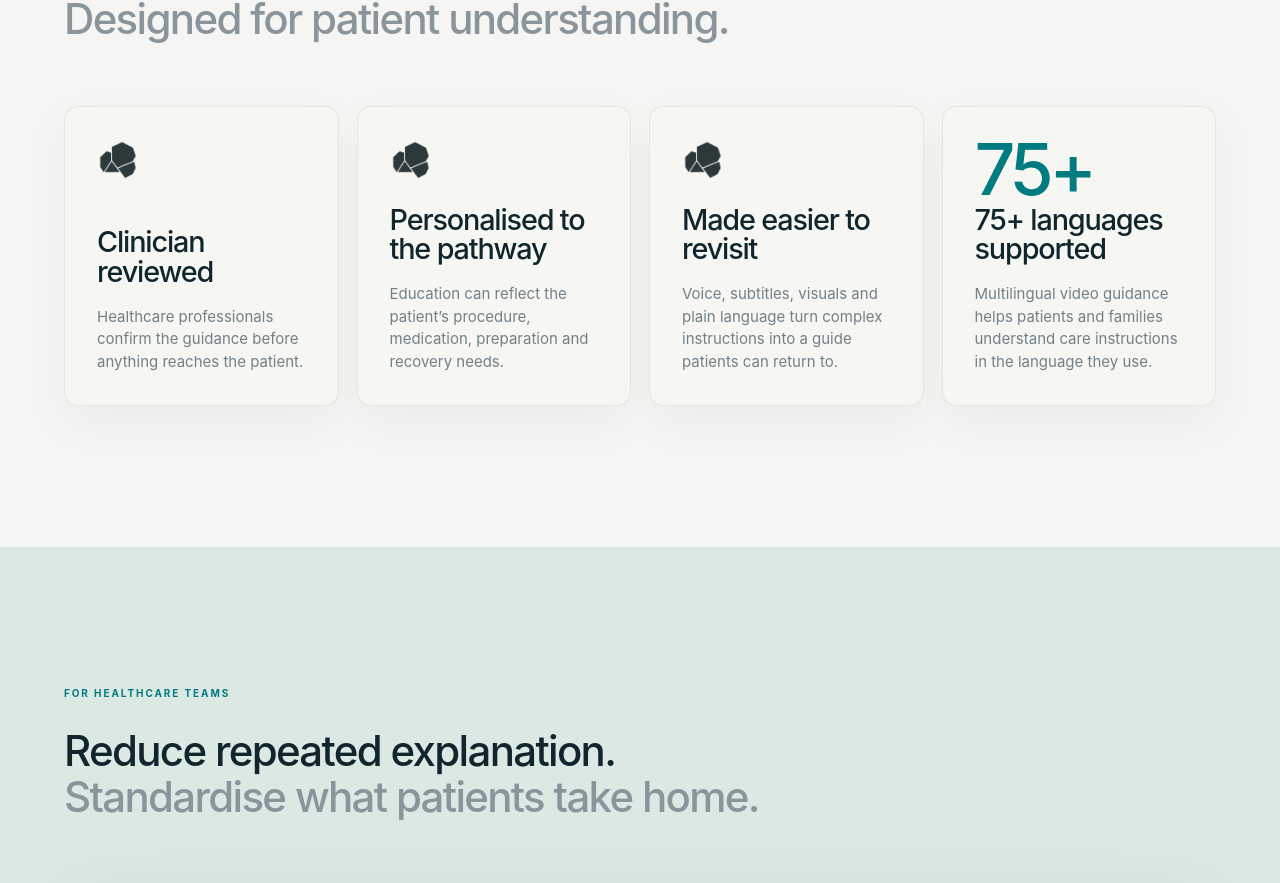
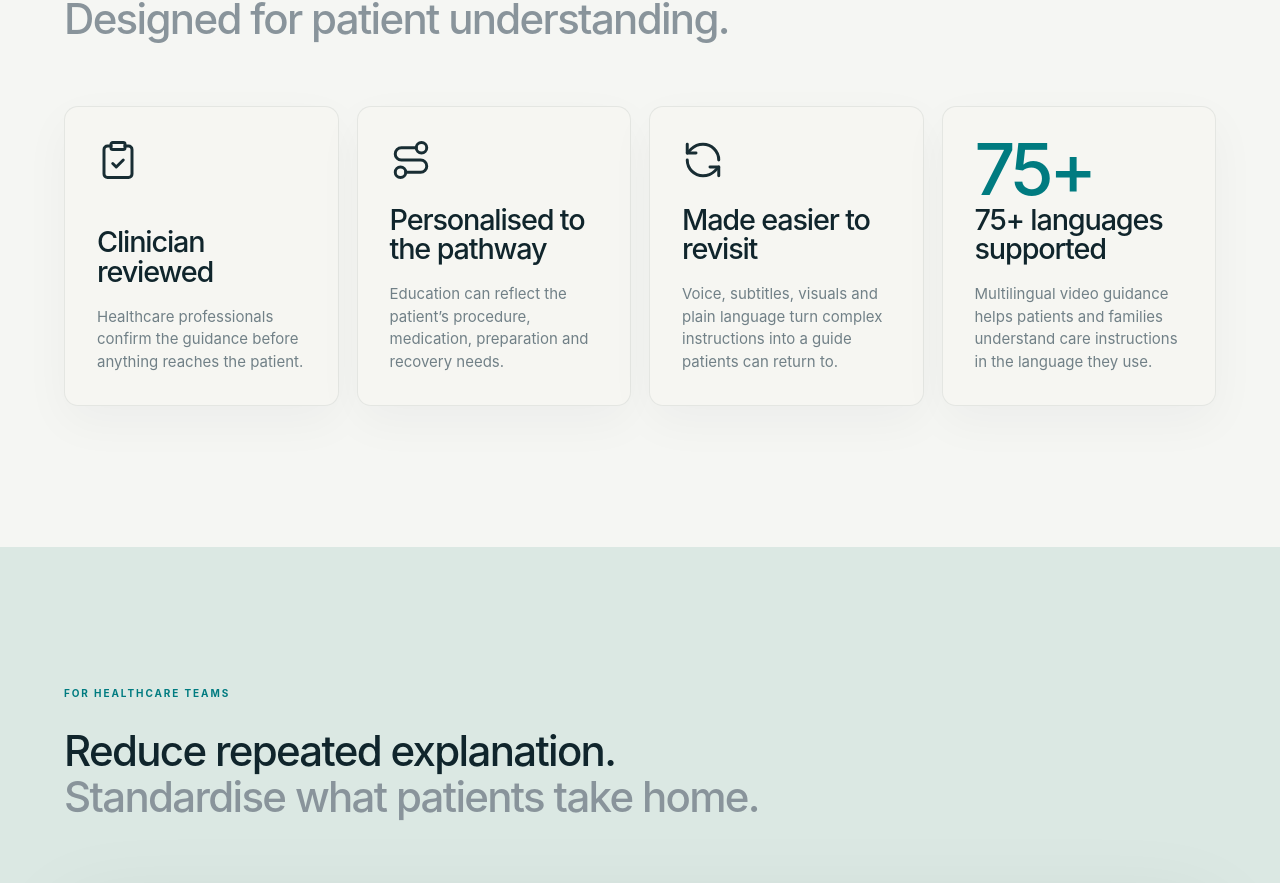
Before and after one commit to STV1222/Medivo-AI-Website, a Next.js app: page / in a window 1280 px wide. Shown: the part 8238-9121 px from the top of the page. Built offline with nearby package versions, Linux system fonts and the light colour scheme; a web font is replaced by a local one.

Commit message:
Use distinct icons for advantages

```diff
--- a/app/globals.css
+++ b/app/globals.css
@@ -173,7 +173,7 @@ button{font:inherit}
 .advantages .section-head{margin-bottom:5vw}
 .advantage-grid{display:grid;grid-template-columns:repeat(4,1fr);gap:18px}
 .advantage-card{min-height:300px;padding:32px;background:#f6f6f2;border:1px solid rgba(16,37,44,.08);border-radius:14px;display:flex;flex-direction:column;justify-content:space-between;overflow:hidden;position:relative;box-shadow:0 16px 48px rgba(16,37,44,.04)}
-.advantage-icon{width:42px;height:42px;object-fit:contain;opacity:.92;filter:brightness(0) saturate(100%) invert(12%) sepia(17%) saturate(849%) hue-rotate(145deg) brightness(93%) contrast(93%)}
+.advantage-icon{width:42px;height:42px;color:var(--ink);opacity:.96}
 .advantage-marker{display:block;font-size:clamp(56px,5.6vw,90px);line-height:.86;letter-spacing:-.06em;font-weight:480;color:var(--teal)}
 .advantage-card h3{font-size:clamp(24px,2.25vw,36px);line-height:1.02;letter-spacing:var(--title-track);font-weight:520;margin:0 0 20px;max-width:320px}
 .advantage-card p{font-size:clamp(15px,1.1vw,18px);line-height:1.5;color:var(--muted);margin:0;max-width:390px}
--- a/app/page.tsx
+++ b/app/page.tsx
@@ -2,6 +2,7 @@
 
 import { Fragment, useEffect, useRef, useState } from "react";
 import Image from "next/image";
+import { ClipboardCheck, RefreshCcw, Route } from "lucide-react";
 import { flushSync } from "react-dom";
 import { FooterLanguage } from "./components/FooterLanguage";
 import { Trans, useT, type DictionaryKey } from "./components/I18n";
@@ -53,6 +54,8 @@ const advantages = [
   { marker: "03", titleKey: "advantage.clear.title", bodyKey: "advantage.clear.body" },
   { marker: "75+", titleKey: "advantage.languages.title", bodyKey: "advantage.languages.body" },
 ] satisfies { marker: string; titleKey: DictionaryKey; bodyKey: DictionaryKey }[];
+
+const advantageIcons = [ClipboardCheck, Route, RefreshCcw];
 
 const hospitalBenefits = [
   {
@@ -337,10 +340,12 @@ export default function Home() {
           </div>
         </div>
         <div className="advantage-grid">
-          {advantages.map((item, index) => (
+          {advantages.map((item, index) => {
+            const AdvantageIcon = advantageIcons[index];
+            return (
               <article className="advantage-card" key={item.titleKey}>
                 {index < 3 ? (
-                <Image className="advantage-icon" src="/medivo-favicon-v2.png" alt="" width="192" height="192" priority unoptimized />
+                  <AdvantageIcon className="advantage-icon" aria-hidden="true" strokeWidth={1.7} />
                 ) : (
                   <span className="advantage-marker">{item.marker}</span>
                 )}
@@ -349,7 +354,8 @@ export default function Home() {
                   <p>{t(item.bodyKey)}</p>
                 </div>
               </article>
-          ))}
+            );
+          })}
         </div>
       </section>
 
--- a/package.json
+++ b/package.json
@@ -14,6 +14,7 @@
     "lint": "bash scripts/sites-env.sh -- eslint . --ignore-pattern dist --ignore-pattern .next"
   },
   "dependencies": {
+    "lucide-react": "^1.34.0",
     "next": "16.2.6",
     "react": "19.2.6",
     "react-dom": "19.2.6"
```
Also changed, not shown: 1 other file (tests, documents, lock files or other folders). Lines whose indentation alone changed are shown as unchanged.
